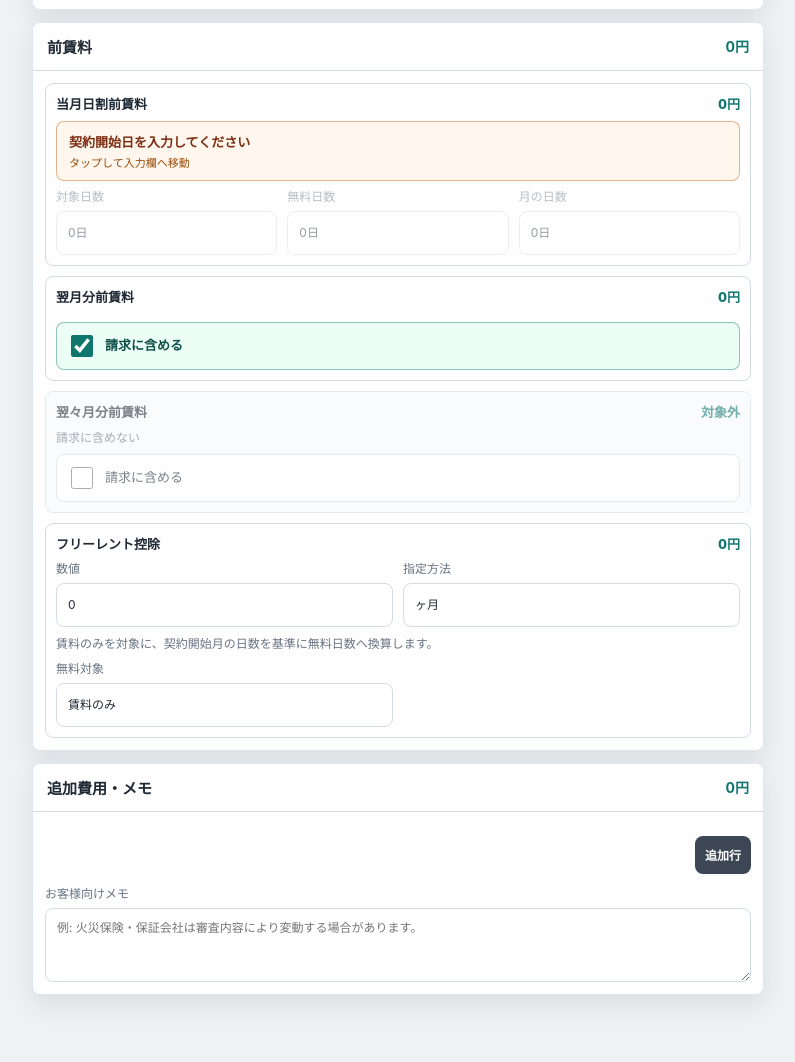
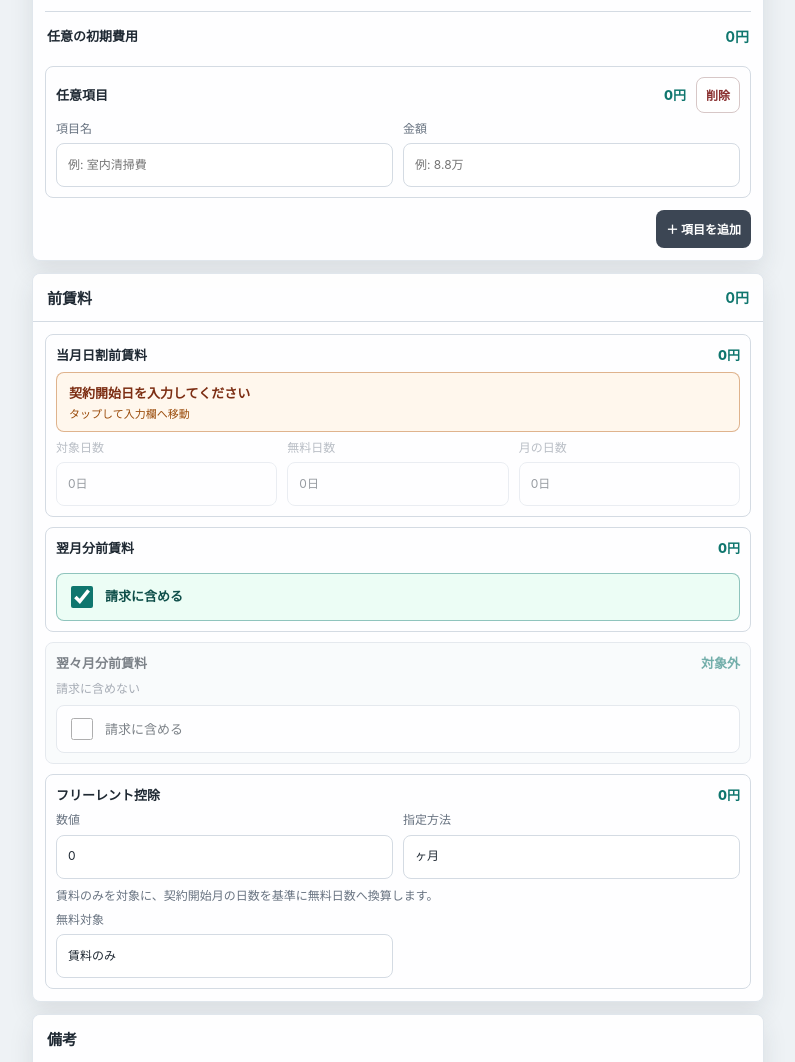
Before and after one commit to ithiromu-hub/chintai-cost-calculator, a plain HTML site: page chintai-cost-calculator.html in a window 1280 px wide. Shown: the part 1785-2847 px from the top of the page, without its empty margins (242-1037 px from the left). Drawn offline with Linux system fonts and the light colour scheme.

Commit message:
Add custom initial cost items

```diff
--- a/chintai-cost-calculator.html
+++ b/chintai-cost-calculator.html
@@ -199,6 +199,52 @@
     .line-item.is-muted {
       opacity: .58;
       background: #f7f9fb;
+    }
+
+    .optional-cost-head {
+      display: flex;
+      align-items: center;
+      justify-content: space-between;
+      gap: 10px;
+      margin: 2px 12px 0;
+      padding: 14px 2px 8px;
+      border-top: 1px solid var(--line);
+    }
+
+    .optional-cost-head h3 {
+      margin: 0;
+      font-size: 13px;
+      letter-spacing: 0;
+    }
+
+    .extra-title {
+      gap: 10px;
+    }
+
+    .extra-title > span:first-child {
+      min-width: 0;
+      overflow: hidden;
+      text-overflow: ellipsis;
+      white-space: nowrap;
+    }
+
+    .extra-title-actions {
+      display: flex;
+      align-items: center;
+      gap: 10px;
+      flex: 0 0 auto;
+    }
+
+    .remove-row {
+      min-width: 44px;
+      min-height: 36px;
+      border: 1px solid #d7c7c7;
+      border-radius: 8px;
+      padding: 6px 9px;
+      color: #8a3030;
+      background: #fff;
+      font-size: 12px;
+      font-weight: 700;
     }
 
     .monthly-item {
@@ -669,6 +715,14 @@
           <strong class="section-total" id="contractTotal">0円</strong>
         </div>
         <div class="fields" id="contractItems"></div>
+        <div class="optional-cost-head">
+          <h3>任意の初期費用</h3>
+          <strong class="section-total" id="extraTotal">0円</strong>
+        </div>
+        <div class="fields" id="extraItems"></div>
+        <div class="small-action">
+          <button class="ghost-button" id="addExtra" type="button">＋ 項目を追加</button>
+        </div>
       </section>
 
       <section>
@@ -742,14 +796,9 @@
 
       <section>
         <div class="section-head">
-          <h2>追加費用・メモ</h2>
-          <strong class="section-total" id="extraTotal">0円</strong>
+          <h2>備考</h2>
         </div>
-        <div class="fields" id="extraItems"></div>
-        <div class="small-action">
-          <button class="ghost-button" id="addExtra" type="button">追加行</button>
-        </div>
-        <div class="fields" style="padding-top:0">
+        <div class="fields">
           <label>お客様向けメモ
             <textarea id="memo" placeholder="例: 火災保険・保証会社は審査内容により変動する場合があります。"></textarea>
           </label>
@@ -818,7 +867,7 @@
       { label: "火災保険料", value: "", mode: "amount", includeInAdvance: true, includeInGuarantee: true },
       { label: "24時間サポート", value: "", mode: "amount", includeInAdvance: true, includeInGuarantee: true }
     ];
-    const extraDefaults = [];
+    let extraItemSequence = 0;
     let previewReturnFocus = null;
 
     function makeLineItem(def) {
@@ -899,7 +948,13 @@
       wrap.className = "line-item";
       wrap.dataset.extra = id;
       wrap.innerHTML = `
-        <div class="line-title">追加費用 <output id="${id}Output">0円</output></div>
+        <div class="line-title extra-title">
+          <span id="${id}Title">${label || "任意項目"}</span>
+          <span class="extra-title-actions">
+            <output id="${id}Output">0円</output>
+            <button class="remove-row" type="button" data-remove-extra aria-label="この項目を削除">削除</button>
+          </span>
+        </div>
         <div class="grid-2">
           <label>項目名
             <input id="${id}Name" value="${label}" placeholder="例: 室内清掃費">
@@ -909,6 +964,14 @@
           </label>
         </div>`;
       return wrap;
+    }
+
+    function addExtraItem(label = "", value = "", focus = false) {
+      const item = makeExtraItem(extraItemSequence++, label, value);
+      byId("extraItems").appendChild(item);
+      calculate();
+      if (focus) item.querySelector("input").focus();
+      return item;
     }
 
     function makeMonthlyItem(index, label = "", value = "", includeInAdvance = true, includeInGuarantee = true, mode = "amount") {
@@ -1221,10 +1284,10 @@
         byId(`${id}Title`).textContent = byId(`${id}Name`).value.trim() || "月次費用";
         byId(`${id}Output`).textContent = amount > 0 ? `${fmt(amount)}/月` : "未設定";
       });
-      let contractTotal = 0;
+      let baseContractTotal = 0;
       contractDefs.forEach((def) => {
         const amount = lineAmount(def.id);
-        contractTotal += amount;
+        baseContractTotal += amount;
         byId(`${def.id}Output`).textContent = fmt(amount);
       });
       if (byId("guaranteeNote")) {
@@ -1256,10 +1319,12 @@
         const id = row.dataset.extra;
         const amount = money(parseMoneyInput(byId(`${id}Value`).value, true));
         extraTotal += amount;
+        byId(`${id}Title`).textContent = byId(`${id}Name`).value.trim() || "任意項目";
         byId(`${id}Output`).textContent = fmt(amount);
       });
 
-      const grand = contractTotal + advanceTotal + extraTotal;
+      const contractTotal = baseContractTotal + extraTotal;
+      const grand = contractTotal + advanceTotal;
       byId("contractTotal").textContent = fmt(contractTotal);
       byId("advanceTotal").textContent = fmt(advanceTotal);
       byId("extraTotal").textContent = fmt(extraTotal);
@@ -1705,7 +1770,7 @@
       byId("monthlyItems").appendChild(makeMonthlyItem(index, item.label, item.value, item.includeInAdvance, item.includeInGuarantee, item.mode));
     });
     contractDefs.forEach((def) => byId("contractItems").appendChild(makeLineItem(def)));
-    extraDefaults.forEach(([label, value], index) => byId("extraItems").appendChild(makeExtraItem(index, label, value)));
+    addExtraItem();
     byId("addMonthly").addEventListener("click", () => {
       const item = makeMonthlyItem(monthlyRows().length, "", "", true);
       item.open = true;
@@ -1714,7 +1779,12 @@
       item.querySelector("input").focus();
     });
     byId("addExtra").addEventListener("click", () => {
-      byId("extraItems").appendChild(makeExtraItem(extraRows().length, "", ""));
+      addExtraItem("", "", true);
+    });
+    byId("extraItems").addEventListener("click", (event) => {
+      const removeButton = event.target.closest("[data-remove-extra]");
+      if (!removeButton) return;
+      removeButton.closest("[data-extra]").remove();
       calculate();
     });
     byId("shareImage").addEventListener("click", shareImage);
--- a/service-worker.js
+++ b/service-worker.js
@@ -1,4 +1,4 @@
-const CACHE_NAME = "chintai-cost-calculator-v9";
+const CACHE_NAME = "chintai-cost-calculator-v10";
 const APP_FILES = [
   "./",
   "./index.html",
```
